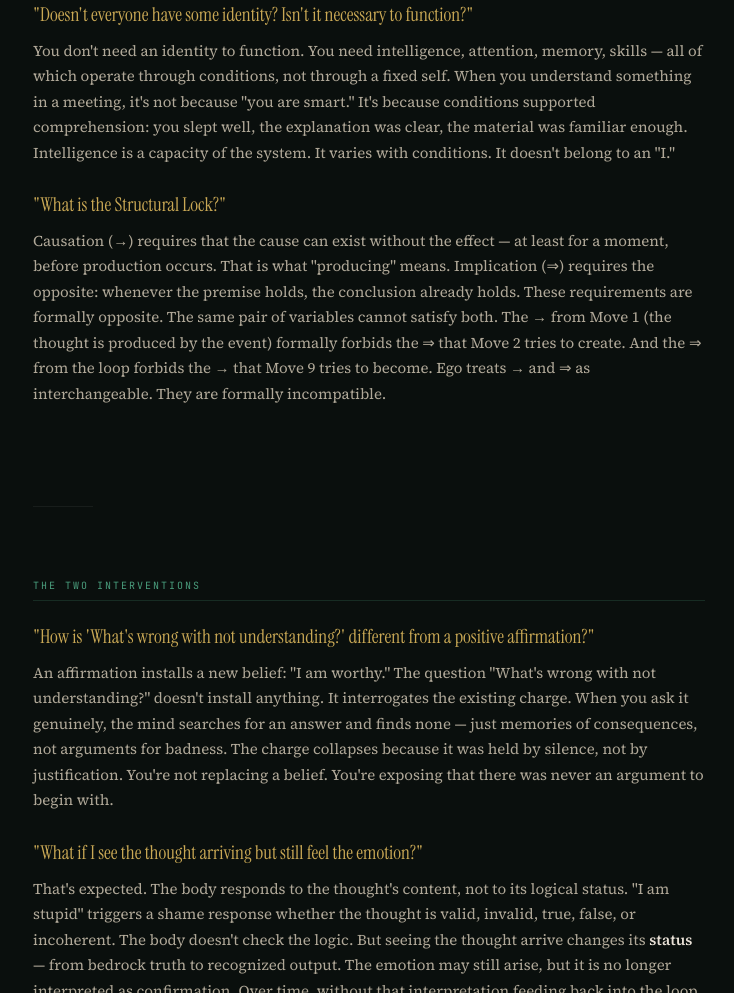
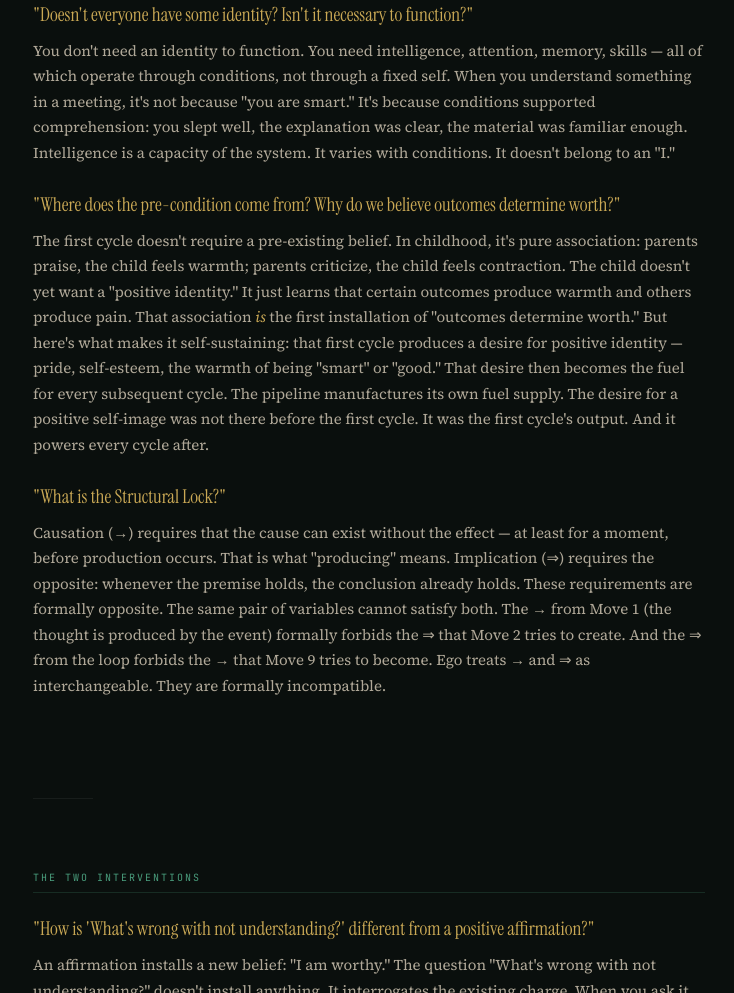
Before and after one commit to lahh24/thethoughtthatarrivedlate, a plain HTML site: page faq.html in a window 1280 px wide. Shown: the part 1680-2673 px from the top of the page, without its empty margins (271-1005 px from the left). Drawn offline with Linux system fonts and the light colour scheme.

Commit message:
Add FAQ page, Screen tab, SEO, sitemap, pre-condition FAQ entry

```diff
--- a/faq.html
+++ b/faq.html
@@ -143,6 +143,11 @@
 </div>
 
 <div class="faq-item">
+  <div class="faq-q">"Where does the pre-condition come from? Why do we believe outcomes determine worth?"</div>
+  <div class="faq-a">The first cycle doesn't require a pre-existing belief. In childhood, it's pure association: parents praise, the child feels warmth; parents criticize, the child feels contraction. The child doesn't yet want a "positive identity." It just learns that certain outcomes produce warmth and others produce pain. That association <em>is</em> the first installation of "outcomes determine worth." But here's what makes it self-sustaining: that first cycle produces a desire for positive identity — pride, self-esteem, the warmth of being "smart" or "good." That desire then becomes the fuel for every subsequent cycle. The pipeline manufactures its own fuel supply. The desire for a positive self-image was not there before the first cycle. It was the first cycle's output. And it powers every cycle after.</div>
+</div>
+
+<div class="faq-item">
   <div class="faq-q">"What is the Structural Lock?"</div>
   <div class="faq-a">Causation (→) requires that the cause can exist without the effect — at least for a moment, before production occurs. That is what "producing" means. Implication (⇒) requires the opposite: whenever the premise holds, the conclusion already holds. These requirements are formally opposite. The same pair of variables cannot satisfy both. The → from Move 1 (the thought is produced by the event) formally forbids the ⇒ that Move 2 tries to create. And the ⇒ from the loop forbids the → that Move 9 tries to become. Ego treats → and ⇒ as interchangeable. They are formally incompatible.</div>
 </div>
```
